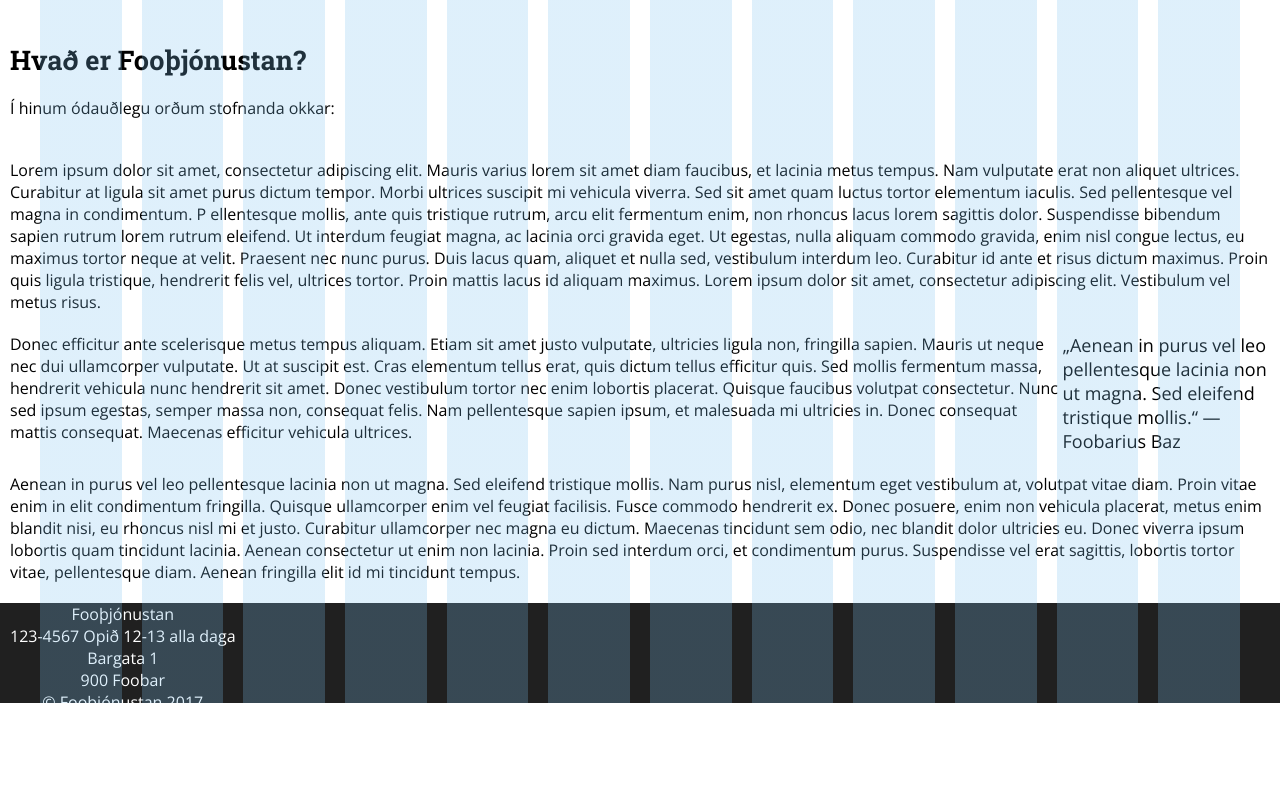
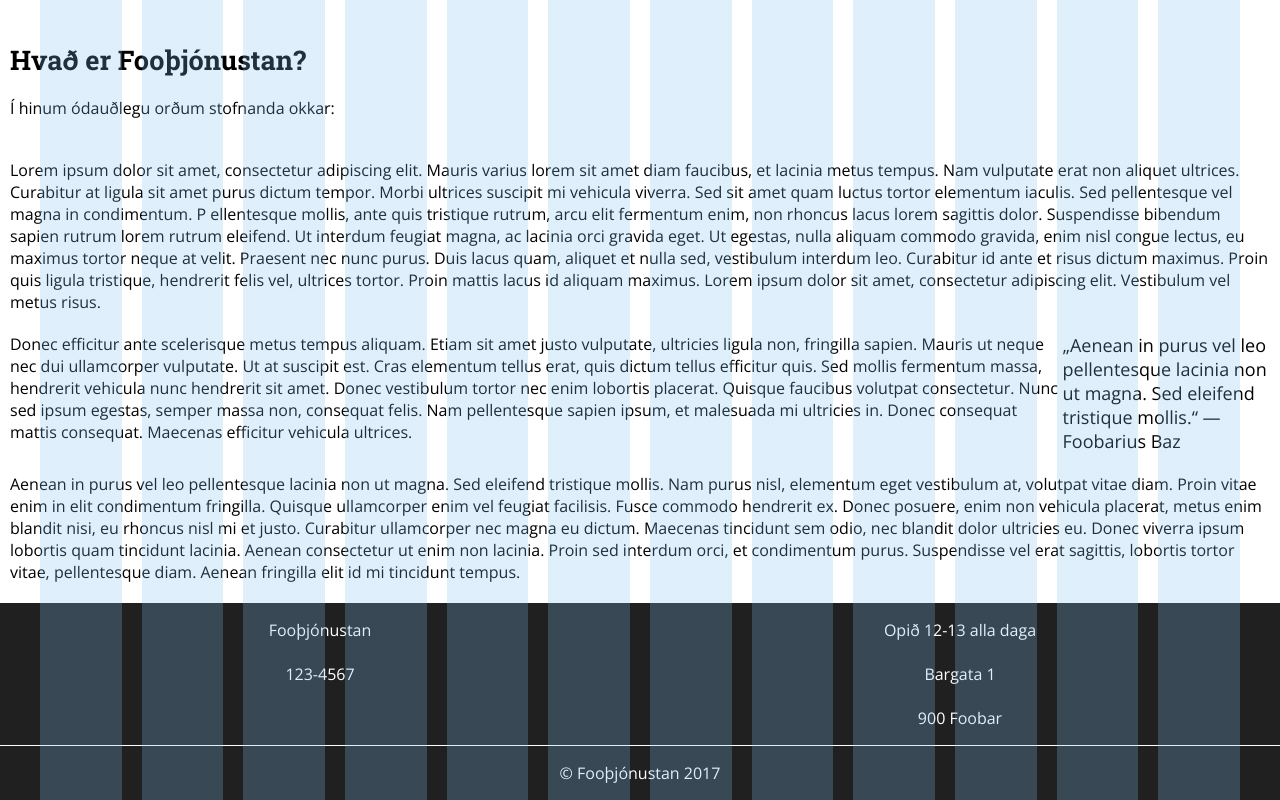
Before and after one commit to TropicBuffalo/VefStortVerk, a plain HTML site: page Um.html in a window 1280 px wide. Shown: the part 438-1238 px from the top of the page. Before the commit the page ends 1151 px from the top, so only its background shows below. Drawn offline with nearby package versions, Linux system fonts and the light colour scheme.

Commit message:
footer stuff

```diff
--- a/Um.html
+++ b/Um.html
@@ -103,15 +103,19 @@
   </body>
 
   <footer>
-  <div class = "footer">
-  <div class = "footer__col">
-	Fooþjónustan<br>
-	123-4567
-	Opið 12-13 alla daga<br>
-	Bargata 1<br>
-	900 Foobar<br>
-	© Fooþjónustan 2017
+	<div class="footer_top">
+	  <p>Fooþjónustan</p><br>
+	  <p>123-4567<p>
 	</div>
+
+	<div class="footer_top">
+	  <p>Opið 12-13 alla daga</p><br>
+	  <p>Bargata 1</p><br>
+	  <p>900 Foobar</p>
+	</div>
+
+	<div class="footer_bottom">
+	  <p>© Fooþjónustan 2017</p>
 	</div>
   </footer>
 
--- a/index.css
+++ b/index.css
@@ -29,12 +29,30 @@ nav {
 nav ul li{
   text-align:right;
 }
+
 footer {
+	display:flex;
+	flex-flow: row wrap;
+
     left: 0;
     bottom: 0;
-	height:100px;
+	height:100%;
     width: 100%;
     background-color: #202020;
     color: white;
     text-align: center;
 }
+.footer_top {
+	width:50%;
+	margin-top:1em;
+}
+
+.footer_bottom {
+  width: 100%;
+  align-items: center;
+  justify-content: space-around;
+  position: relative;
+  margin-top:1em;
+  padding:1em;
+  border-top: 1px solid white;
+}
--- a/kaupa.css
+++ b/kaupa.css
@@ -59,11 +59,28 @@ input[type=text], select, textarea {
 }
 
 footer {
+	display:flex;
+	flex-flow: row wrap;
+
     left: 0;
     bottom: 0;
-	height:100px;
+	height:100%;
     width: 100%;
     background-color: #202020;
     color: white;
     text-align: center;
 }
+.footer_top {
+	width:50%;
+	margin-top:1em;
+}
+
+.footer_bottom {
+  width: 100%;
+  align-items: center;
+  justify-content: space-around;
+  position: relative;
+  margin-top:1em;
+  padding:1em;
+  border-top: 1px solid white;
+}
--- a/stylesum.css
+++ b/stylesum.css
@@ -133,15 +133,30 @@ nav ul li{
 }
 
 footer {
+	display:flex;
+	flex-flow: row wrap;
 
-	text-align: center;
-	left: 0;
+    left: 0;
     bottom: 0;
-	height:100px;
+	height:100%;
     width: 100%;
     background-color: #202020;
     color: white;
+    text-align: center;
+}
+.footer_top {
+	width:50%;
+	margin-top:1em;
+}
 
+.footer_bottom {
+  width: 100%;
+  align-items: center;
+  justify-content: space-around;
+  position: relative;
+  margin-top:1em;
+  padding:1em;
+  border-top: 1px solid white;
 }
 
 .test {
```
Also changed, not shown: index.html (+14 -6 lines), kaupa.html (+16 -6 lines).
